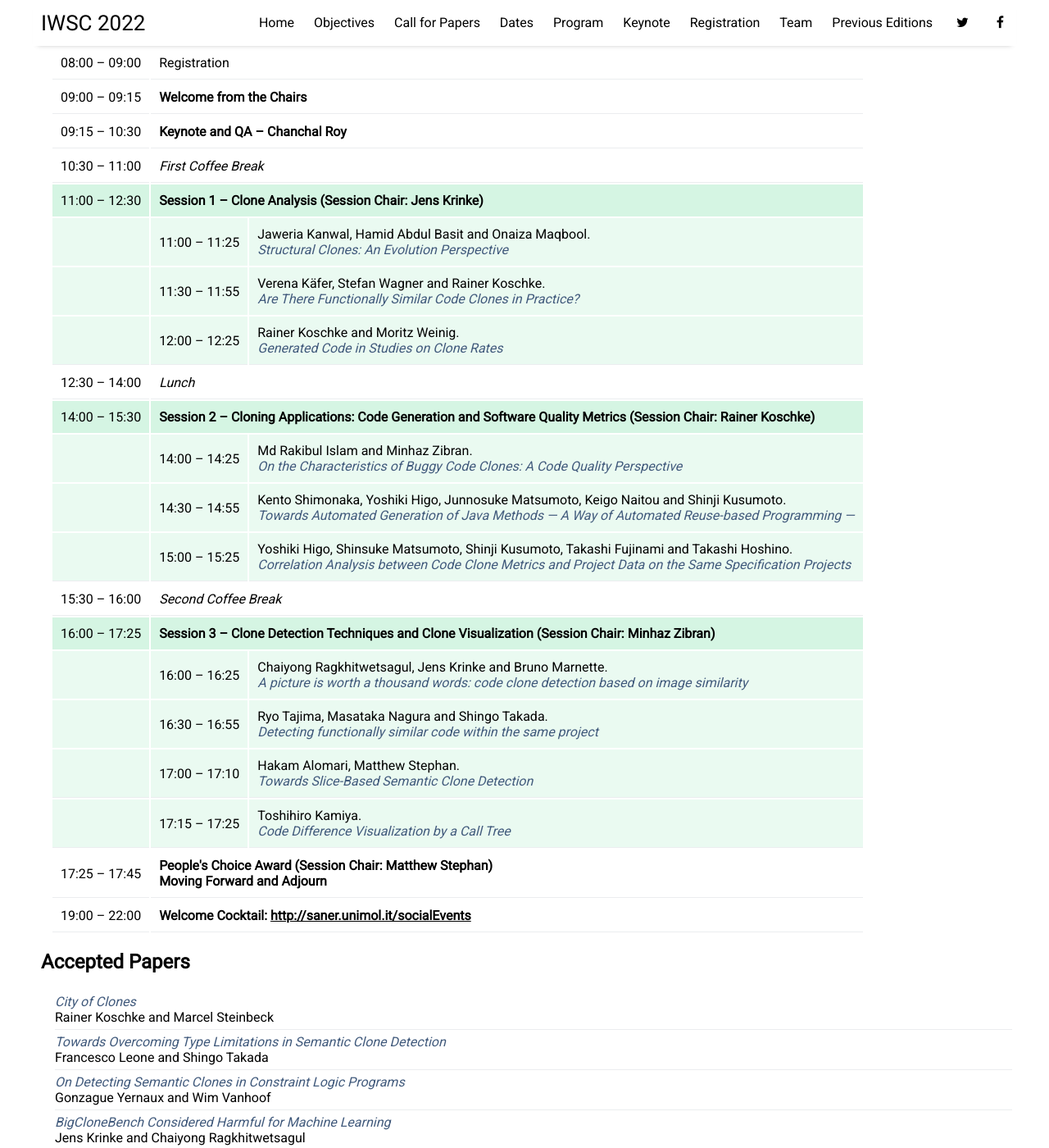
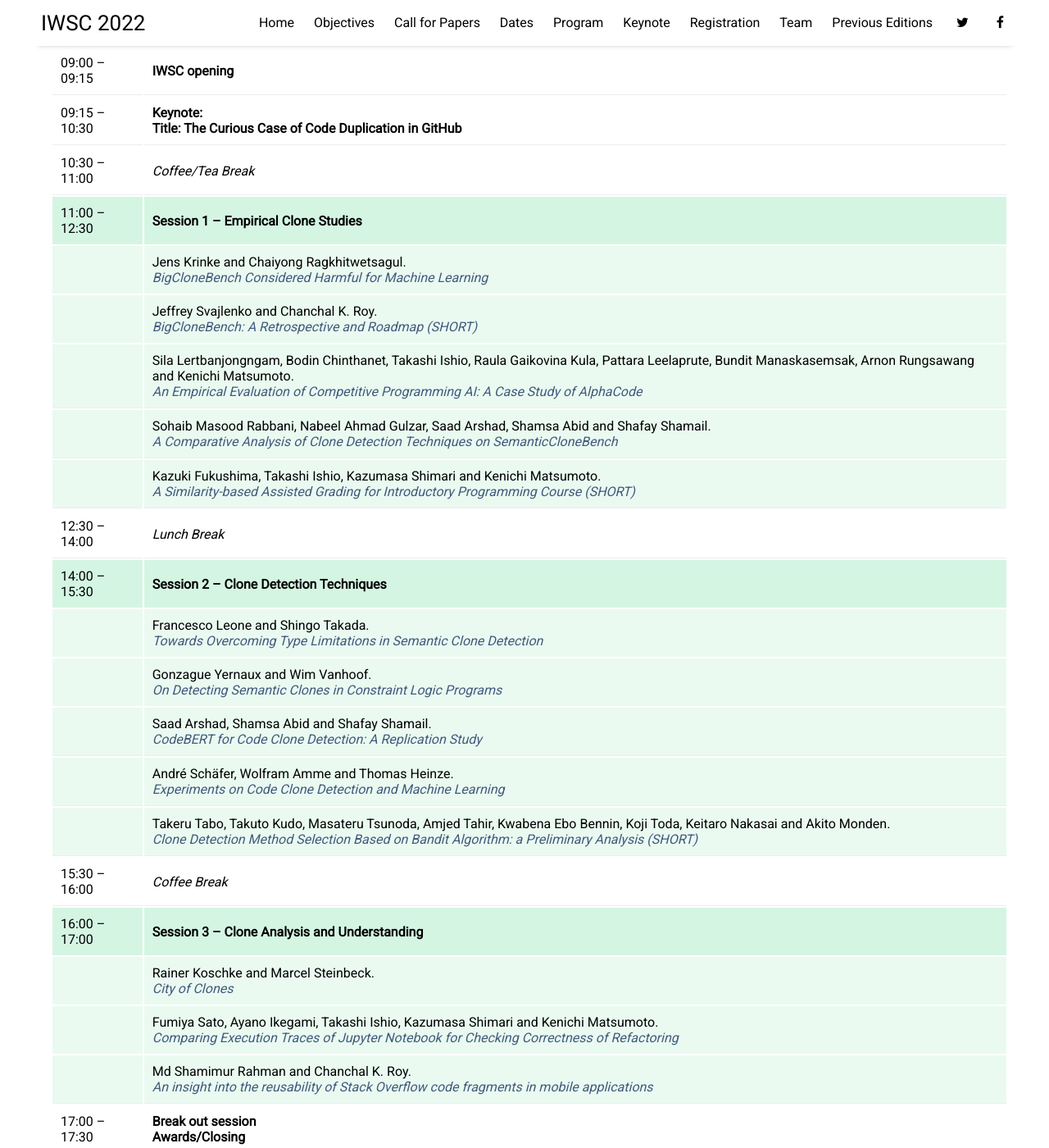
Before and after one commit to iwsc2023/iwsc2023.github.io, a Jekyll site: the page built from pages/program.html, in a window 1280 px wide and 1400 px high, scrolled down 213 px. Shown: the whole window at 82% size. Built offline with Jekyll 4.4.1, drawn with Linux system fonts in a browser that asks for light colours; nearby versions of some CDN libraries.

Commit message:
add program

```diff
--- a/pages/program.html
+++ b/pages/program.html
@@ -11,147 +11,151 @@
 			<td colspan="3" class="header-b">Tuesday, March 20th</td>
 		</tr>
 		<tr>
-			<td class="content">08:00 &ndash; 09:00</td>
-			<td colspan="2" class="content">Registration</td>
-		</tr>
-		<tr>
 			<td class="content">09:00 &ndash; 09:15</td>
-			<td colspan="2" class="content-b">Welcome from the Chairs</td>
+			<td colspan="2" class="content-b">IWSC opening</td>
 		</tr>
 		<tr>
 			<td class="content">09:15 &ndash; 10:30</td>
-			<td colspan="2" class="content-b">Keynote and QA &ndash; Chanchal Roy</td>
+			<td colspan="2" class="content-b">Keynote: <br /> Title: The Curious Case of Code Duplication in GitHub
+			</td>
 		</tr>
 		<tr>
 			<td class="content">10:30 &ndash; 11:00</td>
-			<td colspan="2" class="content-i">First Coffee Break</td>
+			<td colspan="2" class="content-i">Coffee/Tea Break</td>
 		</tr>
 		<tr>
 			<td class="talk-noline darkbg">11:00 &ndash; 12:30</td>
-			<td colspan="2" class="talk-b-noline darkbg">Session 1 &ndash; Clone Analysis (Session Chair: Jens Krinke)
+			<td colspan="2" class="talk-b-noline darkbg">Session 1 &ndash; Empirical Clone Studies
 			</td>
 		</tr>
 		<tr>
 			<td class="talk-noline lightbg"></td>
-			<td class="talk-noline lightbg">11:00 &ndash; 11:25</td>
 			<td class="talk-noline lightbg">
-				Jaweria Kanwal, Hamid Abdul Basit and Onaiza Maqbool.<br />
-				<i class="paper_title">Structural Clones: An Evolution Perspective</i>
+				Jens Krinke and Chaiyong Ragkhitwetsagul.<br />
+				<i class="paper_title">BigCloneBench Considered Harmful for Machine Learning</i>
 			</td>
 		</tr>
 		<tr>
 			<td class="talk-noline lightbg"></td>
-			<td class="talk-noline lightbg">11:30 &ndash; 11:55</td>
 			<td class="talk-noline lightbg">
-				Verena Käfer, Stefan Wagner and Rainer Koschke.<br />
-				<i class="paper_title">Are There Functionally Similar Code Clones in Practice?</i>
+				Jeffrey Svajlenko and Chanchal K. Roy.<br />
+				<i class="paper_title">BigCloneBench: A Retrospective and Roadmap (SHORT)</i>
 			</td>
 		</tr>
 		<tr>
 			<td class="talk lightbg"></td>
-			<td class="talk lightbg">12:00 &ndash; 12:25</td>
 			<td class="talk lightbg">
-				Rainer Koschke</a> and Moritz Weinig.<br />
-				<i class="paper_title">Generated Code in Studies on Clone Rates</i>
+				Sila Lertbanjongngam, Bodin Chinthanet, Takashi Ishio, Raula Gaikovina Kula, Pattara Leelaprute, Bundit
+				Manaskasemsak, Arnon Rungsawang and
+				Kenichi Matsumoto.<br />
+				<i class="paper_title">An Empirical Evaluation of Competitive Programming AI: A Case Study of
+					AlphaCode</i>
+			</td>
+			</td>
+		</tr>
+		<tr>
+			<td class="talk lightbg"></td>
+			<td class="talk lightbg">
+				Sohaib Masood Rabbani, Nabeel Ahmad Gulzar, Saad Arshad, Shamsa Abid and Shafay Shamail.<br />
+				<i class="paper_title">A Comparative Analysis of Clone Detection Techniques on SemanticCloneBench</i>
+			</td>
+			</td>
+		</tr>
+		<tr>
+			<td class="talk lightbg"></td>
+			<td class="talk lightbg">
+				Kazuki Fukushima, Takashi Ishio, Kazumasa Shimari and Kenichi Matsumoto.<br />
+				<i class="paper_title">A Similarity-based Assisted Grading for Introductory Programming Course
+					(SHORT)</i>
 			</td>
 			</td>
 		</tr>
 		<tr>
 			<td class="content">12:30 &ndash; 14:00</td>
-			<td colspan="2" class="content-i">Lunch</td>
+			<td colspan="2" class="content-i">Lunch Break</td>
 		</tr>
 		<tr>
 			<td class="talk-noline darkbg">14:00 &ndash; 15:30</td>
 			<td colspan="2" class="talk-b-noline darkbg">
-				Session 2 &ndash; Cloning Applications: Code Generation and Software Quality Metrics (Session Chair:
-				Rainer Koschke)</td>
+				Session 2 &ndash; Clone Detection Techniques</td>
 		</tr>
 		<tr>
 			<td class="talk-noline lightbg"></td>
-			<td class="talk-noline lightbg">14:00 &ndash; 14:25</td>
 			<td class="talk-noline lightbg">
-				Md Rakibul Islam and Minhaz Zibran.<br />
-				<i class="paper_title">On the Characteristics of Buggy Code Clones: A Code Quality Perspective</i>
+				Francesco Leone and Shingo Takada.<br />
+				<i class="paper_title">Towards Overcoming Type Limitations in Semantic Clone Detection</i>
 			</td>
 		</tr>
 		<tr>
 			<td class="talk-noline lightbg"></td>
-			<td class="talk-noline lightbg">14:30 &ndash; 14:55</td>
 			<td class="talk-noline lightbg">
-				Kento Shimonaka, Yoshiki Higo,
-				Junnosuke Matsumoto, Keigo Naitou and Shinji Kusumoto.<br />
-				<i class="paper_title">Towards Automated Generation of Java Methods &mdash; A Way of Automated
-					Reuse-based Programming &mdash;</i>
+				Gonzague Yernaux and Wim Vanhoof.<br />
+				<i class="paper_title">On Detecting Semantic Clones in Constraint Logic Programs</i>
 			</td>
 		</tr>
 		<tr>
 			<td class="talk lightbg"></td>
-			<td class="talk lightbg">15:00 &ndash; 15:25</td>
 			<td class="talk lightbg">
-				Yoshiki Higo, Shinsuke Matsumoto, Shinji Kusumoto,
-				Takashi Fujinami and Takashi Hoshino.<br />
+				Saad Arshad, Shamsa Abid and Shafay Shamail.<br />
 				<i class="paper_title">
-					Correlation Analysis between Code Clone Metrics and Project Data on
-					the Same Specification Projects</i>
+					CodeBERT for Code Clone Detection: A Replication Study</i>
+			</td>
+			</td>
+		</tr>
+		<tr>
+			<td class="talk lightbg"></td>
+			<td class="talk lightbg">
+				André Schäfer, Wolfram Amme and Thomas Heinze.<br />
+				<i class="paper_title">
+					Experiments on Code Clone Detection and Machine Learning</i>
+			</td>
+			</td>
+		</tr>
+		<tr>
+			<td class="talk lightbg"></td>
+			<td class="talk lightbg">
+				Takeru Tabo, Takuto Kudo, Masateru Tsunoda, Amjed Tahir, Kwabena Ebo Bennin, Koji Toda, Keitaro Nakasai
+				and Akito Monden.<br />
+				<i class="paper_title">
+					Clone Detection Method Selection Based on Bandit Algorithm: a Preliminary Analysis (SHORT)</i>
 			</td>
 			</td>
 		</tr>
 		<tr>
 			<td class="content">15:30 &ndash; 16:00</td>
-			<td colspan="2" class="content-i">Second Coffee Break</td>
+			<td colspan="2" class="content-i">Coffee Break</td>
 		</tr>
 		<tr>
-			<td class="talk-noline darkbg">16:00 &ndash; 17:25</td>
-			<td colspan="2" class="talk-b-noline darkbg">Session 3 &ndash; Clone Detection Techniques and Clone
-				Visualization
-				(Session Chair: Minhaz Zibran)</td>
+			<td class="talk-noline darkbg">16:00 &ndash; 17:00</td>
+			<td colspan="2" class="talk-b-noline darkbg">Session 3 &ndash; Clone Analysis and Understanding</td>
 		</tr>
 		<tr>
 			<td class="talk-noline lightbg"></td>
-			<td class="talk-noline lightbg">16:00 &ndash; 16:25</td>
 			<td class="talk-noline lightbg">
-				Chaiyong Ragkhitwetsagul,
-				Jens Krinke and
-				Bruno Marnette.<br />
-				<i class="paper_title">A picture is worth a thousand words: code clone detection based on image
-					similarity</i>
+				Rainer Koschke and Marcel Steinbeck.<br />
+				<i class="paper_title">City of Clones</i>
 			</td>
 		</tr>
 		<tr>
 			<td class="talk-noline lightbg"></td>
-			<td class="talk-noline lightbg">16:30 &ndash; 16:55</td>
 			<td class="talk-noline lightbg">
-				Ryo Tajima, Masataka Nagura and Shingo Takada.<br />
-				<i class="paper_title">Detecting functionally similar code within the same project</i>
+				Fumiya Sato, Ayano Ikegami, Takashi Ishio, Kazumasa Shimari and Kenichi Matsumoto.<br />
+				<i class="paper_title">Comparing Execution Traces of Jupyter Notebook for Checking Correctness of
+					Refactoring</i>
 			</td>
 		</tr>
 		<tr>
 			<td class="talk lightbg"></td>
-			<td class="talk lightbg">17:00 &ndash; 17:10</td>
-			<td class="talk lightbg">Hakam Alomari, Matthew Stephan.<br />
-				<i class="paper_title">Towards Slice-Based Semantic Clone Detection</i>
+			<td class="talk lightbg">Md Shamimur Rahman and Chanchal K. Roy.<br />
+				<i class="paper_title">An insight into the reusability of Stack Overflow code fragments in mobile
+					applications</i>
 			</td>
 		</tr>
 		<tr>
-			<td class="talk lightbg"></td>
-			<td class="talk lightbg">17:15 &ndash; 17:25</td>
-			<td class="talk lightbg">
-				Toshihiro Kamiya.<br />
-				<i class="paper_title">Code Difference Visualization by a Call Tree</i>
-			</td>
-			</td>
-		</tr>
-		<tr>
-			<td class="content">17:25 &ndash; 17:45</td>
+			<td class="content">17:00 &ndash; 17:30</td>
 			<td colspan="2" class="content-b">
-				People's Choice Award (Session Chair: Matthew Stephan)<br />
-				Moving Forward and Adjourn
-			</td>
-		</tr>
-		<tr>
-			<td class="content">19:00 &ndash; 22:00</td>
-			<td colspan="2" class="content-b">
-				Welcome Cocktail: <a href="http://saner.unimol.it/socialEvents">http://saner.unimol.it/socialEvents</a>
+				Break out session<br />
+				Awards/Closing
 			</td>
 		</tr>
 	</table>
```
